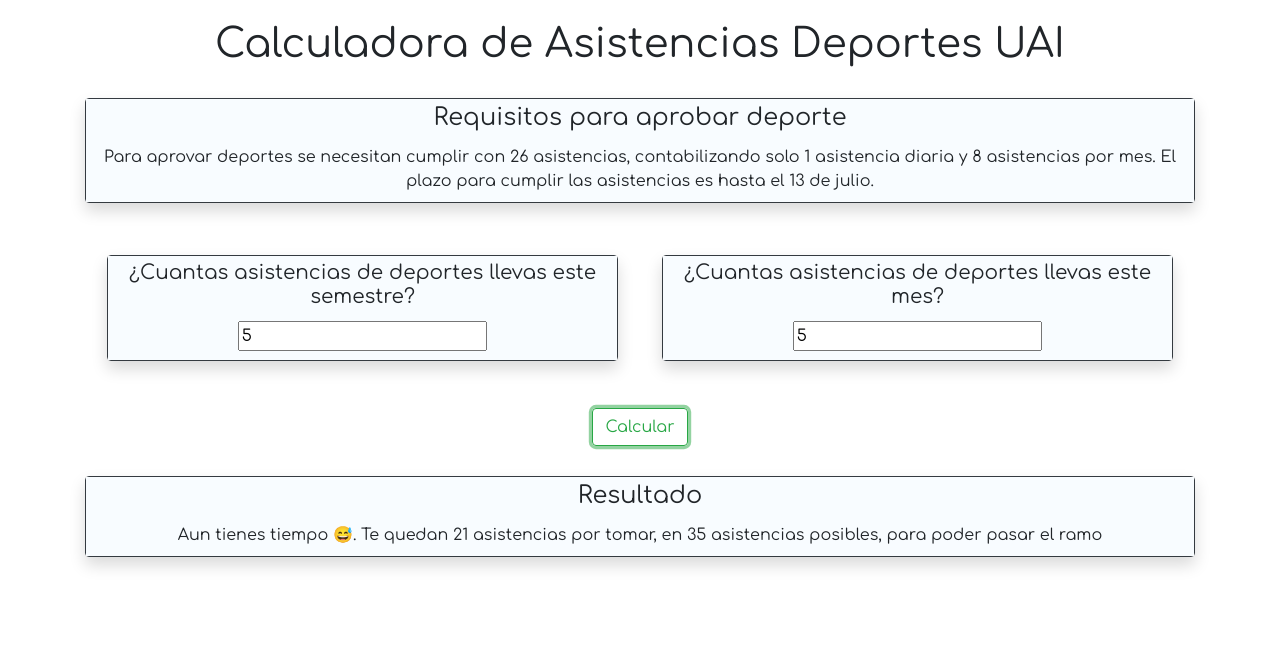
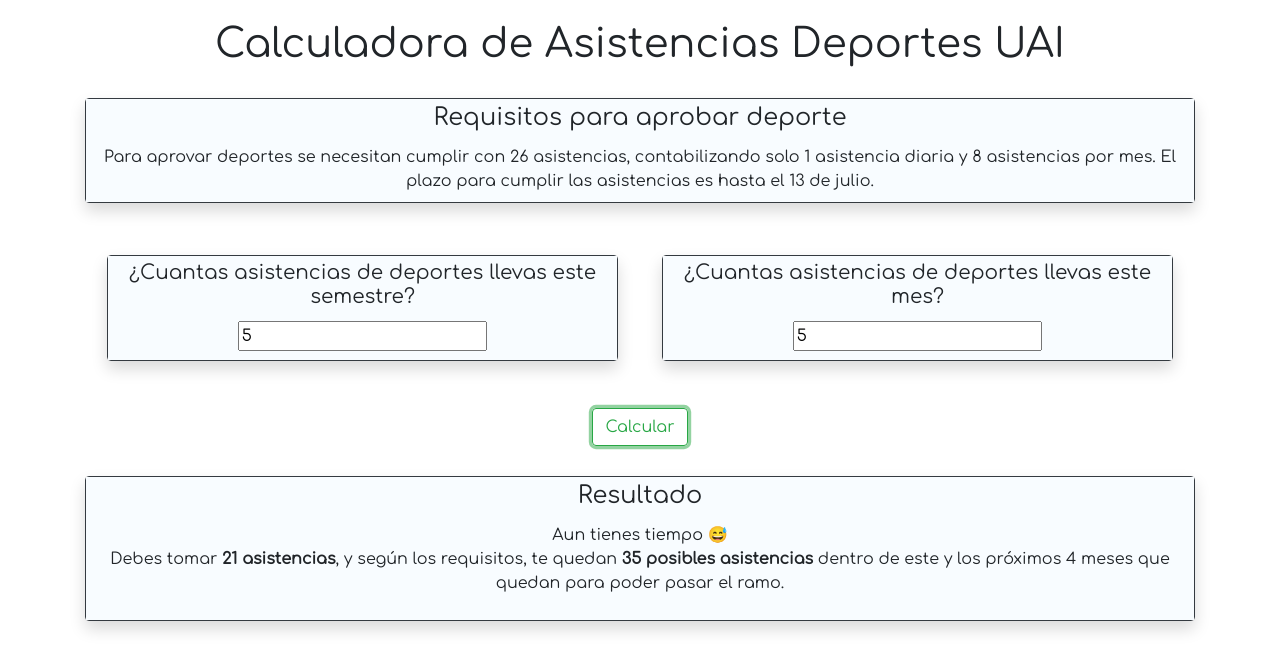
Before and after one commit to satelerd/Calculadora-de-Asistencia-Deporte-UAI, a React (Create React App) app: page / in a window 1280 px wide. Both pictures are taken after typing "5", "5" into the empty fields and a click on the button "Calcular". Shown: the top 670 px of the page. Built offline with nearby package versions, Linux system fonts and the light colour scheme.

Commit message:
Arreglo del texto

```diff
--- /dev/null
+++ b/src/components/calculadora/Calculadora.css
@@ -0,0 +1,3 @@
+span {
+    font-weight: bold;
+}
--- a/src/components/calculadora/Calculadora.js
+++ b/src/components/calculadora/Calculadora.js
@@ -1,3 +1,5 @@
+import "./Calculadora.css"
+
 // Calculadora de asistencias de Deporte
 
 function CalculoDeportes(asistenciasInput, asistenciasMesActualInput) {
@@ -56,7 +58,14 @@ function CalculoDeportes(asistenciasInput, asistenciasMesActualInput) {
 
     // Tamo de pana
     if (asistenciasPosibles >= asistenciasFaltantes) {
-        return "Aun tienes tiempo 😅. Te quedan " + asistenciasFaltantes + " asistencias por tomar, en " + asistenciasPosibles + " asistencias posibles, para poder pasar el ramo"
+        return (
+            <div>
+                <p>
+                    Aun tienes tiempo 😅 <br></br>
+                    Debes tomar <span>{asistenciasFaltantes} asistencias</span>, y según los requisitos, te quedan <span>{asistenciasPosibles} posibles asistencias</span> dentro de este y los próximos {mesesSobrantes} meses que quedan para poder pasar el ramo.
+                </p>
+            </div>
+        )
     }
 
     // Efe en el chat
```
